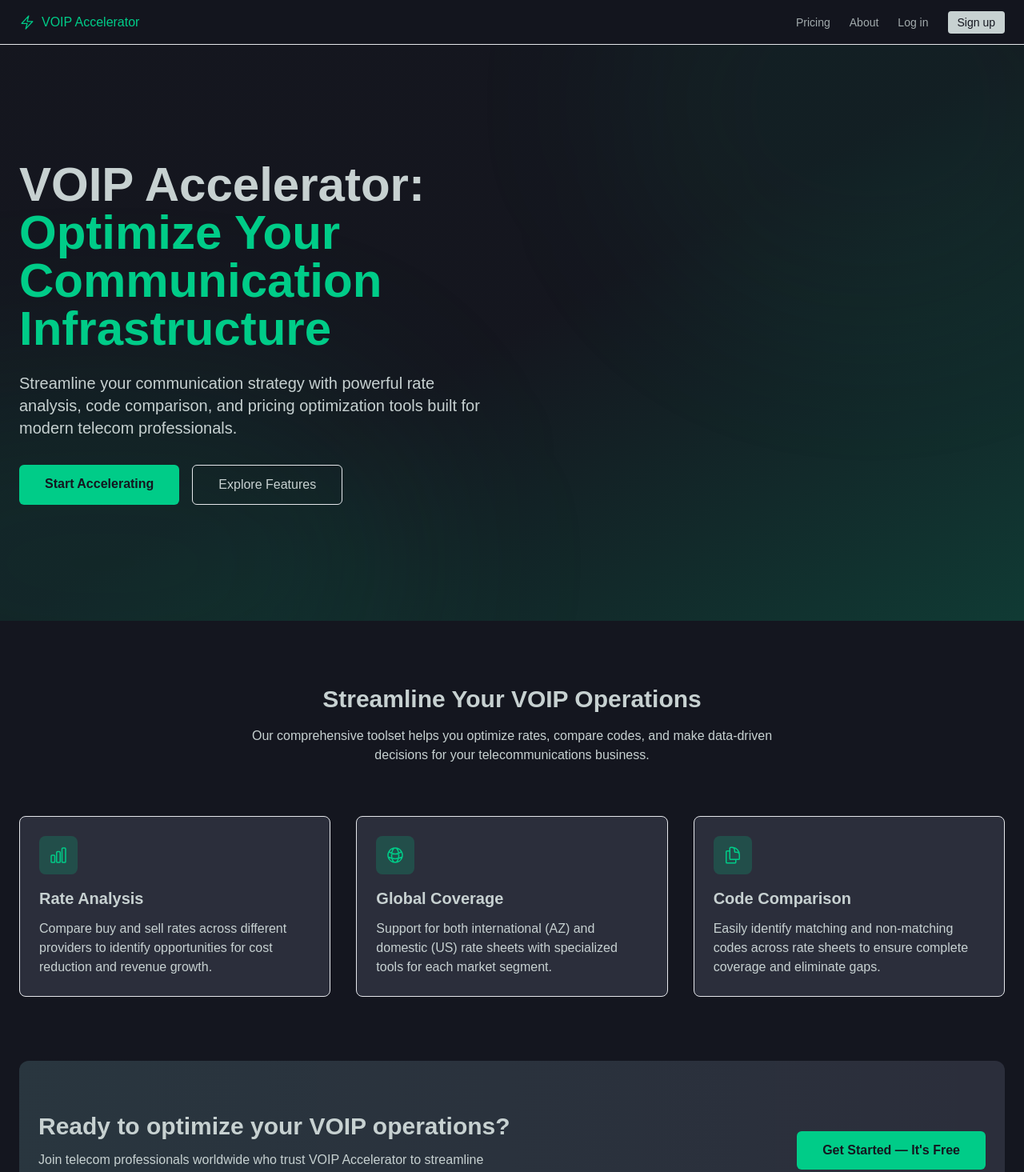
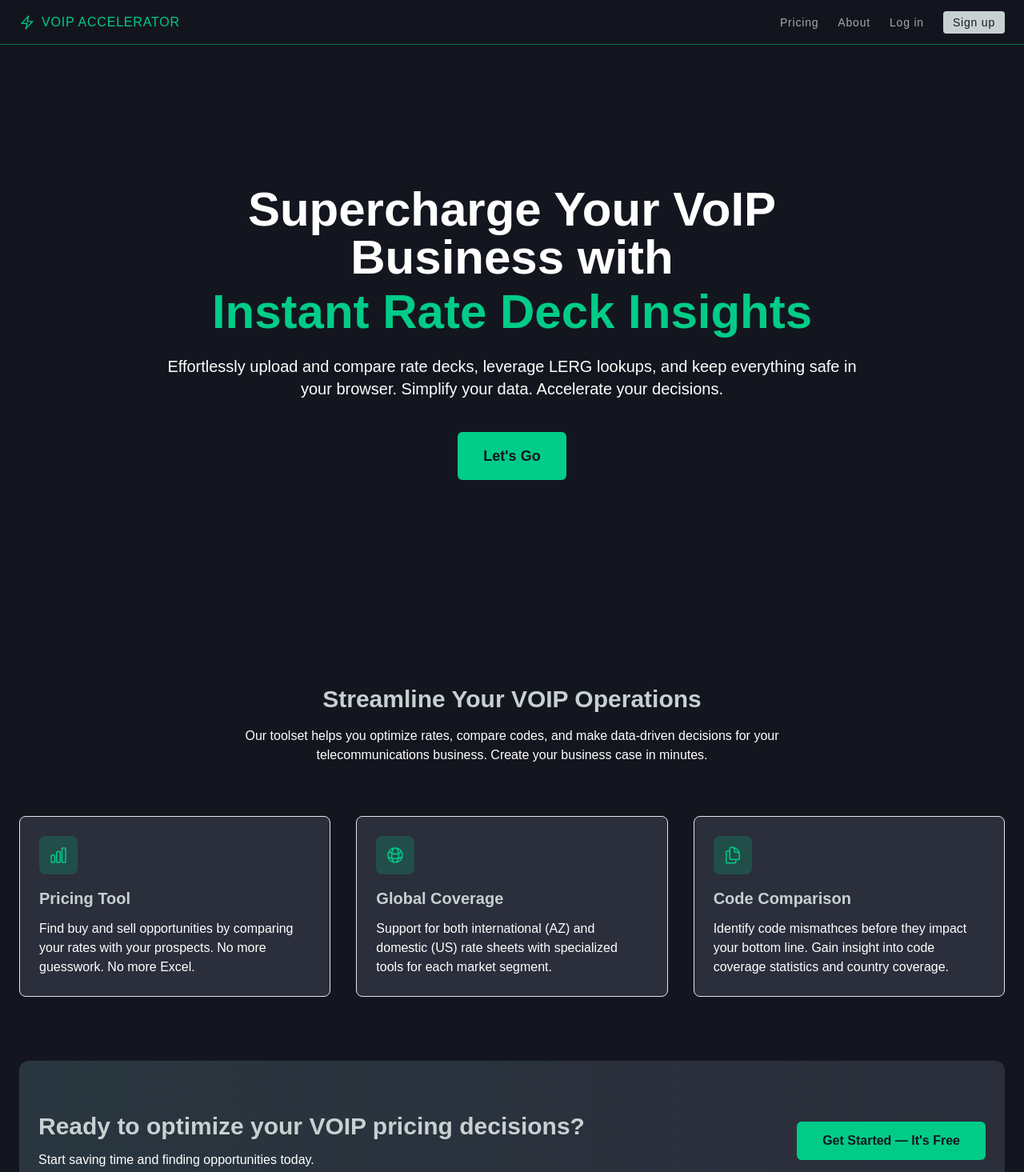
Before and after one commit to kdjordan/voip-accelerator, a Vue app in the folder client/: page /home in a window 1280 px wide. Shown: the top 1465 px of the page at 80% size. Built offline with nearby package versions, Linux system fonts and the light colour scheme; a web font is replaced by a local one.

Commit message:
REFACTORL UI on AzPicingView

```diff
--- a/client/src/components/az/AZPricingReport.vue
+++ b/client/src/components/az/AZPricingReport.vue
@@ -3,6 +3,145 @@
     v-if="report"
     class="space-y-6 bg-gray-800 p-6"
   >
+    <!-- Sell Section -->
+    <div class="bg-gray-900/30 rounded-lg overflow-hidden">
+      <div
+        @click="toggleSection('sell')"
+        class="p-4 w-full hover:bg-gray-600/40 transition-colors cursor-pointer"
+      >
+        <div class="flex justify-between items-center">
+          <span class="font-medium text-lg"> You should <span class="text-accent">SELL</span> to Them </span>
+          <div class="flex items-center space-x-3">
+            <span class="text-sm text-accent bg-accent/10 px-2 py-0.5 rounded">
+              {{ filteredSellItems.length }} destinations
+            </span>
+            <ChevronDownIcon
+              :class="{ 'transform rotate-180': expandedSections.sell }"
+              class="w-5 h-5 transition-transform"
+            />
+          </div>
+        </div>
+      </div>
+
+      <!-- Sell Content -->
+      <div
+        v-if="expandedSections.sell"
+        class="p-4 space-y-4"
+      >
+        <!-- Search Filter -->
+        <div class="mb-4 bg-accent/5 p-4 rounded-lg border border-gray-700 shadow-inner">
+          <div class="flex items-center gap-8">
+            <div class="w-1/3">
+              <label class="block text-sm text-gray-300 mb-1">Search Destinations</label>
+              <input
+                v-model="sellSearchQuery"
+                type="text"
+                placeholder="Search destinations..."
+                class="w-full bg-gray-900 border border-gray-700 rounded-md text-sm text-gray-300 px-3 py-2"
+              />
+            </div>
+            <div class="w-1/3">
+              <label class="block text-sm text-gray-300 mb-1">Sort By</label>
+              <div class="relative">
+                <select
+                  v-model="sellSortBy"
+                  class="w-full bg-gray-900 border border-gray-700 rounded-md text-sm text-gray-300 px-3 py-2 appearance-none cursor-pointer pr-10"
+                >
+                  <option value="name-asc">Name (A-Z)</option>
+                  <option value="name-desc">Name (Z-A)</option>
+                  <option value="percent-asc">Margin (Low-High)</option>
+                  <option value="percent-desc">Margin (High-Low)</option>
+                </select>
+                <div class="pointer-events-none absolute inset-y-0 right-0 flex items-center px-2 text-gray-400">
+                  <ChevronDownIcon class="h-4 w-4" />
+                </div>
+              </div>
+            </div>
+          </div>
+        </div>
+
+        <div class="bg-gray-900/80 rounded-lg overflow-hidden">
+          <div>
+            <div
+              v-for="item in filteredSellItems"
+              :key="item.dialCode"
+            >
+              <!-- Destination Header (Always Visible) -->
+              <div
+                @click="toggleDestinationExpand('sell', item.dialCode)"
+                class="px-3 py-3 w-full hover:bg-gray-700/50 transition-colors cursor-pointer flex items-center"
+              >
+                <ChevronRightIcon
+                  class="h-5 w-5 text-gray-400 transition-transform mr-3"
+                  :class="{ 'rotate-90': expandedDestinations.sell.has(item.dialCode) }"
+                />
+
+                <div class="flex-1">
+                  <div class="font-medium text-white">{{ item.destName }}</div>
+                </div>
+              </div>
+
+              <!-- Expanded Content for Sell Section -->
+              <div
+                v-if="expandedDestinations.sell.has(item.dialCode)"
+                class="bg-black/60 border-t border-gray-800"
+              >
+                <div class="px-3 py-4">
+                  <!-- Code info only -->
+                  <div class="pl-8 mb-4">
+                    <span class="text-sm text-gray-300">
+                      {{ item.dialCode.split(',').length }} codes
+                      <button
+                        v-if="item.dialCode.split(',').length > 0 && !isCodeExpanded(item.dialCode)"
+                        @click.stop="toggleExpandRow(item.dialCode)"
+                        class="ml-2 px-2 py-0.5 bg-accent/10 text-accent rounded hover:bg-accent/20 transition-colors text-xs"
+                      >
+                        Show
+                      </button>
+                      <button
+                        v-if="item.dialCode.split(',').length > 0 && isCodeExpanded(item.dialCode)"
+                        @click.stop="toggleExpandRow(item.dialCode)"
+                        class="ml-2 px-2 py-0.5 bg-red-950 hover:bg-red-900 border border-red-500/50 rounded text-red-400 transition-colors text-xs"
+                      >
+                        Hide
+                      </button>
+                    </span>
+                  </div>
+
+                  <!-- Dial Codes if expanded -->
+                  <div
+                    v-if="isCodeExpanded(item.dialCode)"
+                    class="mb-4 pl-8"
+                  >
+                    <div class="text-xs text-gray-400 mb-1">Dial Codes:</div>
+                    <div class="text-sm text-gray-300">{{ item.dialCode }}</div>
+                  </div>
+
+                  <!-- Rate Comparison Details - evenly spaced at 1/3 each -->
+                  <div class="pl-8 grid grid-cols-3 gap-4">
+                    <div class="col-span-1">
+                      <div class="text-sm text-gray-400 mb-1">Your Rate</div>
+                      <div class="font-medium text-base">{{ item.rateFile1 }}</div>
+                    </div>
+                    <div class="col-span-1">
+                      <div class="text-sm text-gray-400 mb-1">Their Rate</div>
+                      <div class="font-medium text-base">{{ item.rateFile2 }}</div>
+                    </div>
+                    <div class="col-span-1">
+                      <div class="text-sm text-gray-400 mb-1">Profit Margin</div>
+                      <div class="font-medium text-base text-red-500">
+                        {{ formatPercentage(item.percentageDifference) }}%
+                      </div>
+                    </div>
+                  </div>
+                </div>
+              </div>
+            </div>
+          </div>
+        </div>
+      </div>
+    </div>
+
     <!-- Buy Section -->
     <div class="bg-gray-900/30 rounded-lg overflow-hidden">
       <div
@@ -10,18 +149,7 @@
         class="p-4 w-full hover:bg-gray-600/40 transition-colors cursor-pointer"
       >
         <div class="flex justify-between items-center">
-          <span class="font-medium text-lg">
-            You
-            <span class="text-gray-400 text-sm ml-1"
-              >(<span class="uppercase">{{ report.fileName1 }}</span
-              >)</span
-            >
-            should BUY from Them
-            <span class="text-gray-400 text-sm ml-1"
-              >(<span class="uppercase">{{ report.fileName2 }}</span
-              >)</span
-            >
-          </span>
+          <span class="font-medium text-lg"> You should <span class="text-accent">BUY</span> from Them </span>
           <div class="flex items-center space-x-3">
             <span class="text-sm text-accent bg-accent/10 px-2 py-0.5 rounded">
               {{ filteredBuyItems.length }} destinations
@@ -141,156 +269,6 @@
                     <div class="col-span-1">
                       <div class="text-sm text-gray-400 mb-1">Savings</div>
                       <div class="font-medium text-base text-green-500">
-                        {{ formatPercentage(item.percentageDifference) }}%
-                      </div>
-                    </div>
-                  </div>
-                </div>
-              </div>
-            </div>
-          </div>
-        </div>
-      </div>
-    </div>
-
-    <!-- Sell Section -->
-    <div class="bg-gray-900/30 rounded-lg overflow-hidden">
-      <div
-        @click="toggleSection('sell')"
-        class="p-4 w-full hover:bg-gray-600/40 transition-colors cursor-pointer"
-      >
-        <div class="flex justify-between items-center">
-          <span class="font-medium text-lg">
-            You
-            <span class="text-gray-400 text-sm ml-1"
-              >(<span class="uppercase">{{ report.fileName1 }}</span
-              >)</span
-            >
-            should SELL to Them
-            <span class="text-gray-400 text-sm ml-1"
-              >(<span class="uppercase">{{ report.fileName2 }}</span
-              >)</span
-            >
-          </span>
-          <div class="flex items-center space-x-3">
-            <span class="text-sm text-accent bg-accent/10 px-2 py-0.5 rounded">
-              {{ filteredSellItems.length }} destinations
-            </span>
-            <ChevronDownIcon
-              :class="{ 'transform rotate-180': expandedSections.sell }"
-              class="w-5 h-5 transition-transform"
-            />
-          </div>
-        </div>
-      </div>
-
-      <!-- Sell Content -->
-      <div
-        v-if="expandedSections.sell"
-        class="p-4 space-y-4"
-      >
-        <!-- Search Filter -->
-        <div class="mb-4 bg-accent/5 p-4 rounded-lg border border-gray-700 shadow-inner">
-          <div class="flex items-center gap-8">
-            <div class="w-1/3">
-              <label class="block text-sm text-gray-300 mb-1">Search Destinations</label>
-              <input
-                v-model="sellSearchQuery"
-                type="text"
-                placeholder="Search destinations..."
-                class="w-full bg-gray-900 border border-gray-700 rounded-md text-sm text-gray-300 px-3 py-2"
-              />
-            </div>
-            <div class="w-1/3">
-              <label class="block text-sm text-gray-300 mb-1">Sort By</label>
-              <div class="relative">
-                <select
-                  v-model="sellSortBy"
-                  class="w-full bg-gray-900 border border-gray-700 rounded-md text-sm text-gray-300 px-3 py-2 appearance-none cursor-pointer pr-10"
-                >
-                  <option value="name-asc">Name (A-Z)</option>
-                  <option value="name-desc">Name (Z-A)</option>
-                  <option value="percent-asc">Margin (Low-High)</option>
-                  <option value="percent-desc">Margin (High-Low)</option>
-                </select>
-                <div class="pointer-events-none absolute inset-y-0 right-0 flex items-center px-2 text-gray-400">
-                  <ChevronDownIcon class="h-4 w-4" />
-                </div>
-              </div>
-            </div>
-          </div>
-        </div>
-
-        <div class="bg-gray-900/80 rounded-lg overflow-hidden">
-          <div>
-            <div
-              v-for="item in filteredSellItems"
-              :key="item.dialCode"
-            >
-              <!-- Destination Header (Always Visible) -->
-              <div
-                @click="toggleDestinationExpand('sell', item.dialCode)"
-                class="px-3 py-3 w-full hover:bg-gray-700/50 transition-colors cursor-pointer flex items-center"
-              >
-                <ChevronRightIcon
-                  class="h-5 w-5 text-gray-400 transition-transform mr-3"
-                  :class="{ 'rotate-90': expandedDestinations.sell.has(item.dialCode) }"
-                />
-
-                <div class="flex-1">
-                  <div class="font-medium text-white">{{ item.destName }}</div>
-                </div>
-              </div>
-
-              <!-- Expanded Content for Sell Section -->
-              <div
-                v-if="expandedDestinations.sell.has(item.dialCode)"
-                class="bg-black/60 border-t border-gray-800"
-              >
-                <div class="px-3 py-4">
-                  <!-- Code info only -->
-                  <div class="pl-8 mb-4">
-                    <span class="text-sm text-gray-300">
-                      {{ item.dialCode.split(',').length }} codes
-                      <button
-                        v-if="item.dialCode.split(',').length > 0 && !isCodeExpanded(item.dialCode)"
-                        @click.stop="toggleExpandRow(item.dialCode)"
-                        class="ml-2 px-2 py-0.5 bg-accent/10 text-accent rounded hover:bg-accent/20 transition-colors text-xs"
-                      >
-                        Show
-                      </button>
-                      <button
-                        v-if="item.dialCode.split(',').length > 0 && isCodeExpanded(item.dialCode)"
-                        @click.stop="toggleExpandRow(item.dialCode)"
-                        class="ml-2 px-2 py-0.5 bg-red-950 hover:bg-red-900 border border-red-500/50 rounded text-red-400 transition-colors text-xs"
-                      >
-                        Hide
-                      </button>
-                    </span>
-                  </div>
-
-                  <!-- Dial Codes if expanded -->
-                  <div
-                    v-if="isCodeExpanded(item.dialCode)"
-                    class="mb-4 pl-8"
-                  >
-                    <div class="text-xs text-gray-400 mb-1">Dial Codes:</div>
-                    <div class="text-sm text-gray-300">{{ item.dialCode }}</div>
-                  </div>
-
-                  <!-- Rate Comparison Details - evenly spaced at 1/3 each -->
-                  <div class="pl-8 grid grid-cols-3 gap-4">
-                    <div class="col-span-1">
-                      <div class="text-sm text-gray-400 mb-1">Your Rate</div>
-                      <div class="font-medium text-base">{{ item.rateFile1 }}</div>
-                    </div>
-                    <div class="col-span-1">
-                      <div class="text-sm text-gray-400 mb-1">Their Rate</div>
-                      <div class="font-medium text-base">{{ item.rateFile2 }}</div>
-                    </div>
-                    <div class="col-span-1">
-                      <div class="text-sm text-gray-400 mb-1">Profit Margin</div>
-                      <div class="font-medium text-base text-red-500">
                         {{ formatPercentage(item.percentageDifference) }}%
                       </div>
                     </div>
--- a/client/src/components/shared/TopNav.vue
+++ b/client/src/components/shared/TopNav.vue
@@ -1,18 +1,18 @@
 <template>
   <header
     ref="header"
-    class="fixed top-0 left-0 right-0 z-[100] w-full transition-transform duration-500"
+    class="fixed top-0 left-0 right-0 z-[100] w-full transition-transform duration-500 tracking-wider"
     :style="{ transform: isVisible ? 'translateY(0)' : 'translateY(-100%)' }"
   >
     <nav
-      class="flex justify-between items-center px-6 h-14 bg-fbBlack/95 w-full border-b border-fbBorder/10 backdrop-blur-sm"
+      class="flex justify-between items-center px-6 h-14 bg-fbBlack/95 w-full border-b border-accent/50 backdrop-blur-sm"
     >
       <RouterLink
         to="/home"
         class="flex items-center text-accent"
       >
         <BoltIcon class="w-5 h-5" />
-        <span class="ml-2 font-medium">VOIP Accelerator</span>
+        <span class="ml-2">VOIP ACCELERATOR</span>
       </RouterLink>
 
       <div class="flex items-center space-x-6">
@@ -59,13 +59,10 @@
 
   function handleScroll() {
     const currentScrollY = window.scrollY;
-    console.log('Current scroll position:', currentScrollY);
 
     if (currentScrollY > lastScrollY) {
-      console.log('Scrolling down');
       isVisible.value = false;
     } else {
-      console.log('Scrolling up');
       isVisible.value = true;
     }
 
@@ -73,7 +70,6 @@
   }
 
   onMounted(() => {
-    console.log('TopNav mounted');
     window.addEventListener('scroll', handleScroll, { passive: true });
   });
 
@@ -82,6 +78,4 @@
   });
 </script>
 
-<style scoped>
-
-</style>
+<style scoped></style>
--- a/client/src/pages/AzView.vue
+++ b/client/src/pages/AzView.vue
@@ -2,7 +2,7 @@
   <div class="min-h-screen text-white p-8 w-full">
     <h1 class="mb-8">
       <span
-        class="text-sizeXl tracking-wide text-accent uppercase  rounded-lg px-4 py-2"
+        class="text-sizeXl tracking-wide text-accent uppercase rounded-lg px-4 py-2"
       >
         AZ Rate Deck Analysis
       </span>
--- a/client/src/pages/HomeView.vue
+++ b/client/src/pages/HomeView.vue
@@ -5,43 +5,29 @@
 </script>
 
 <template>
-  <div class="min-h-screen bg-fbBlack text-fbWhite overflow-x-hidden">
+  <div class="min-h-screen bg-fbBlack text-white overflow-x-hidden">
     <!-- Top Navigation Bar -->
     <TopNav />
 
     <!-- Hero Section -->
     <section class="relative min-h-[90vh] flex items-center justify-center overflow-hidden">
-      <div class="absolute inset-0 bg-gradient-to-br from-fbBlack via-fbBlack/95 to-accent/20 z-0"></div>
-      <!-- Abstract Background Elements -->
-      <div class="absolute inset-0 overflow-hidden z-0">
-        <div class="absolute -top-[30%] -right-[10%] w-[50%] h-[80%] bg-accent/5 blur-[100px] rounded-full"></div>
-        <div class="absolute top-[60%] -left-[20%] w-[60%] h-[60%] bg-accent/10 blur-[120px] rounded-full"></div>
-      </div>
-
       <div class="container mx-auto px-6 relative z-10">
-        <div class="grid grid-cols-1 lg:grid-cols-2 gap-12 items-center">
-          <div class="text-left">
+        <div class="max-w-4xl mx-auto text-center">
           <h1 class="text-4xl md:text-5xl lg:text-6xl font-bold mb-6 leading-tight">
-              VOIP Accelerator: <span class="text-accent">Optimize Your Communication Infrastructure</span>
+            Supercharge Your VoIP Business with
+            <span class="text-accent block mt-2">Instant Rate Deck Insights</span>
           </h1>
-            <p class="text-xl mb-8 text-fbLightMuted max-w-xl">
-              Streamline your communication strategy with powerful rate analysis, code comparison, and pricing
-              optimization tools built for modern telecom professionals.
+          <p class="text-xl mb-10 text-fbLightMuted">
+            Effortlessly upload and compare rate decks, leverage LERG lookups, and keep everything
+            safe in your browser. Simplify your data. Accelerate your decisions.
           </p>
-            <div class="flex flex-col sm:flex-row gap-4">
+          <div class="flex flex-col sm:flex-row gap-4 justify-center">
             <RouterLink
               to="/azview"
-                class="bg-accent text-fbBlack font-semibold py-3 px-8 rounded-md hover:bg-accent/90 transition-colors text-center"
+              class="bg-accent text-fbBlack font-semibold py-4 px-8 rounded-md hover:bg-accent/90 transition-colors text-center text-lg"
             >
-                Start Accelerating
+              Let's Go
             </RouterLink>
-              <RouterLink
-                to="/azview"
-                class="text-fbWhite py-3 px-8 rounded-md border border-fbBorder hover:bg-fbHover transition-colors text-center"
-              >
-                Explore Features
-              </RouterLink>
-            </div>
           </div>
         </div>
       </div>
@@ -55,8 +41,8 @@
           <section class="relative z-10">
             <h2 class="text-3xl font-bold text-center mb-4 text-fbWhite">Streamline Your VOIP Operations</h2>
             <p class="text-center text-fbLightMuted max-w-2xl mx-auto mb-16">
-              Our comprehensive toolset helps you optimize rates, compare codes, and make data-driven decisions for your
-              telecommunications business.
+              Our toolset helps you optimize rates, compare codes, and make data-driven decisions for your
+              telecommunications business. Create your business case in minutes.
             </p>
 
             <div class="grid grid-cols-1 md:grid-cols-3 gap-8">
@@ -64,10 +50,9 @@
                 <div class="w-12 h-12 rounded-lg bg-accent/20 flex items-center justify-center mb-4">
                   <ChartBarIcon class="w-6 h-6 text-accent" />
                 </div>
-                <h3 class="text-xl font-bold mb-3 text-fbWhite">Rate Analysis</h3>
+                <h3 class="text-xl font-bold mb-3 text-fbWhite">Pricing Tool</h3>
                 <p class="text-fbLightMuted">
-                  Compare buy and sell rates across different providers to identify opportunities for cost reduction and
-                  revenue growth.
+                  Find buy and sell opportunities by comparing your rates with your prospects. No more guesswork. No more Excel.
                 </p>
               </div>
 
@@ -88,8 +73,7 @@
                 </div>
                 <h3 class="text-xl font-bold mb-3 text-fbWhite">Code Comparison</h3>
                 <p class="text-fbLightMuted">
-                  Easily identify matching and non-matching codes across rate sheets to ensure complete coverage and
-                  eliminate gaps.
+                  Identify code mismathces before they impact your bottom line. Gain insight into code coverage statistics and country coverage.
                 </p>
               </div>
             </div>
@@ -101,10 +85,9 @@
             <div class="container mx-auto px-6 relative z-10">
               <div class="flex flex-col md:flex-row items-center justify-between">
                 <div class="mb-8 md:mb-0">
-                  <h2 class="text-3xl font-bold mb-3 text-fbWhite">Ready to optimize your VOIP operations?</h2>
+                  <h2 class="text-3xl font-bold mb-3 text-fbWhite">Ready to optimize your VOIP pricing decisions?</h2>
                   <p class="text-fbLightMuted max-w-xl">
-                    Join telecom professionals worldwide who trust VOIP Accelerator to streamline their rate management
-                    and code analysis.
+                    Start saving time and finding opportunities today.
                   </p>
                 </div>
                 <RouterLink
--- a/client/tailwind.config.js
+++ b/client/tailwind.config.js
@@ -66,6 +66,8 @@ export default {
         'upload-pulse': 'upload-pulse 2s cubic-bezier(0.4, 0, 0.6, 1) infinite',
         'status-pulse-success': 'status-pulse-success 2s cubic-bezier(0.4, 0, 0.6, 1) infinite',
         'status-pulse-error': 'status-pulse-error 2s cubic-bezier(0.4, 0, 0.6, 1) infinite',
+
+
       },
     },
   },
```
Lines whose indentation alone changed are shown as unchanged.
